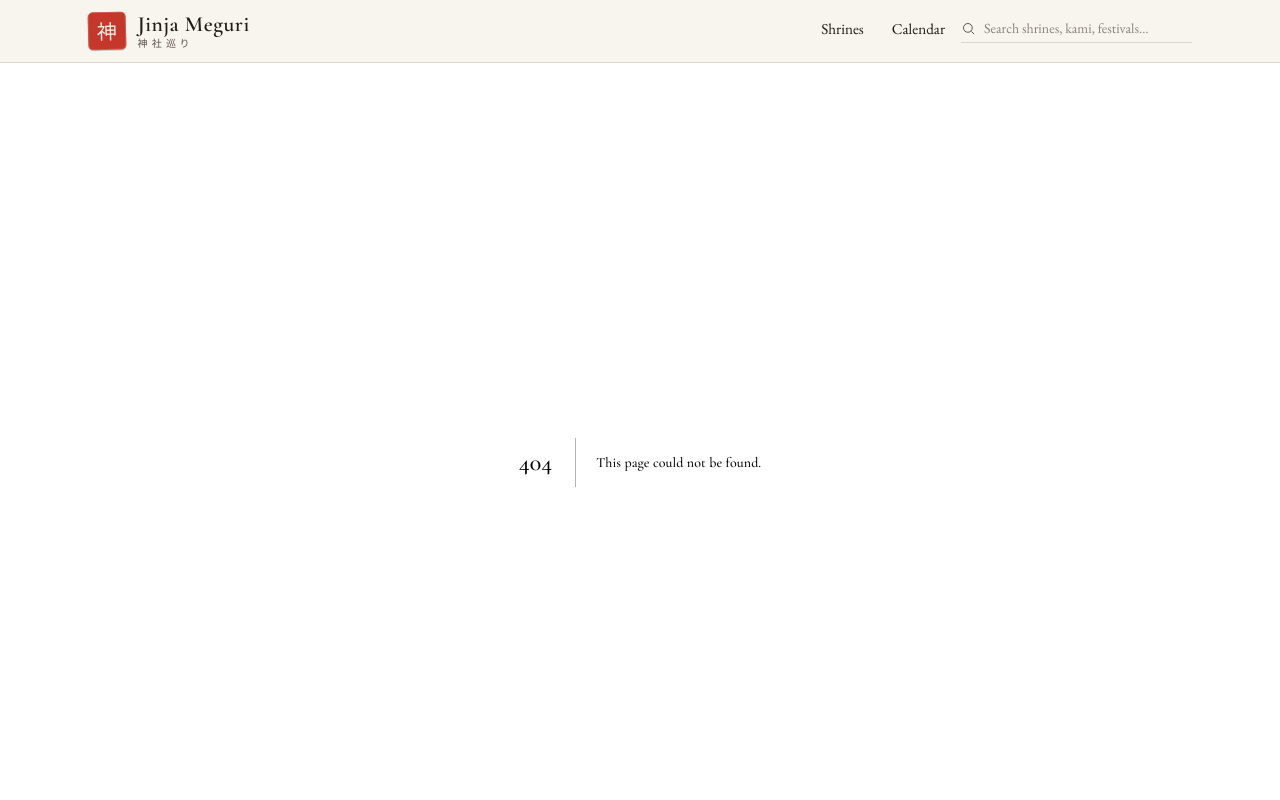
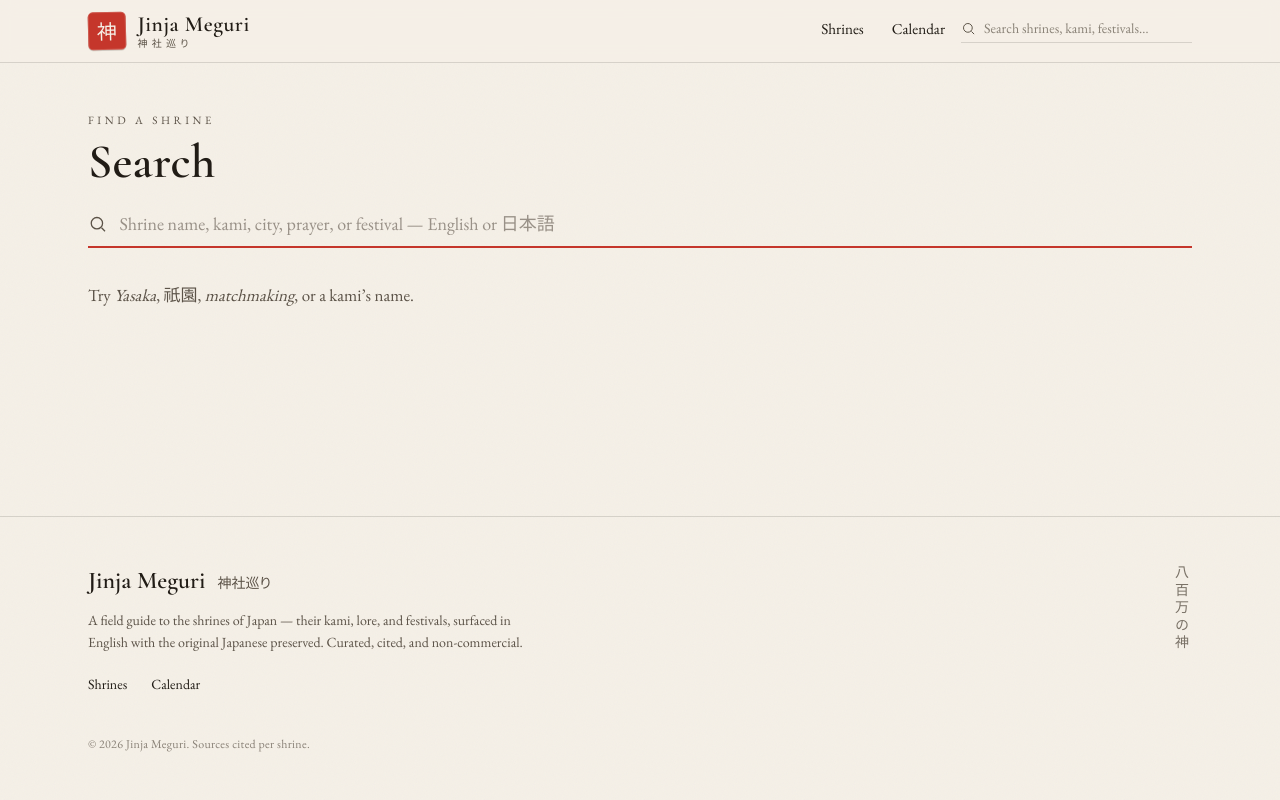
Before and after one commit to dothuan-git/jinja-meguri, a Next.js app: page /search in a window 1280 px wide. Before the commit this address had no page. Shown: the top 800 px of the page. Built offline with nearby package versions, Linux system fonts and the light colour scheme.

Commit message:
feat: search page over Fuse index with header search box

```diff
--- /dev/null
+++ b/app/search/page.tsx
@@ -0,0 +1,14 @@
+import { Suspense } from "react";
+import { loadStore } from "@/lib/db/store";
+import { toSearchDocs } from "@/lib/search";
+import { getShrineCards } from "@/lib/db/repo";
+import SearchResults from "@/components/SearchResults";
+
+export default function SearchPage() {
+  const store = loadStore();
+  return (
+    <Suspense fallback={<div className="mx-auto max-w-6xl px-4 py-12 sm:px-6">Loading…</div>}>
+      <SearchResults docs={toSearchDocs(store)} cards={getShrineCards(store)} />
+    </Suspense>
+  );
+}
--- /dev/null
+++ b/components/SearchResults.tsx
@@ -0,0 +1,86 @@
+"use client";
+
+import { useEffect, useMemo, useState } from "react";
+import { useRouter, usePathname, useSearchParams } from "next/navigation";
+import type { SearchDoc, ShrineCard as Card } from "@/lib/types";
+import { makeSearcher } from "@/lib/search";
+import ShrineCard from "@/components/ShrineCard";
+
+export default function SearchResults({ docs, cards }: { docs: SearchDoc[]; cards: Card[] }) {
+  const sp = useSearchParams();
+  const router = useRouter();
+  const pathname = usePathname();
+
+  const query = (sp.get("q") ?? "").trim();
+  const [value, setValue] = useState(query);
+  useEffect(() => setValue(sp.get("q") ?? ""), [sp]);
+
+  const searcher = useMemo(() => makeSearcher(docs), [docs]);
+  const cardBySlug = useMemo(() => new Map(cards.map((c) => [c.slug, c])), [cards]);
+  const results = useMemo(() => (query ? searcher(query) : []), [searcher, query]);
+
+  const submit = (v: string) => {
+    const q = v.trim();
+    router.replace(q ? `${pathname}?q=${encodeURIComponent(q)}` : pathname, { scroll: false });
+  };
+
+  const matched = results.map((r) => cardBySlug.get(r.slug)).filter((c): c is Card => !!c);
+
+  return (
+    <main className="mx-auto max-w-6xl px-4 py-12 sm:px-6">
+      <p className="kicker">Find a shrine</p>
+      <h1 className="mt-2 font-display text-5xl font-semibold">Search</h1>
+
+      <form
+        role="search"
+        onSubmit={(e) => {
+          e.preventDefault();
+          submit(value);
+        }}
+        className="mt-6 flex items-center gap-3 border-b-2 border-[var(--hairline)] pb-2 focus-within:border-vermilion"
+      >
+        <svg width="20" height="20" viewBox="0 0 24 24" fill="none" stroke="currentColor" strokeWidth="1.6" className="text-sumi-soft" aria-hidden>
+          <circle cx="11" cy="11" r="7" />
+          <path d="m21 21-4.3-4.3" />
+        </svg>
+        <input
+          type="search"
+          // eslint-disable-next-line jsx-a11y/no-autofocus
+          autoFocus
+          value={value}
+          onChange={(e) => {
+            setValue(e.target.value);
+            submit(e.target.value);
+          }}
+          placeholder="Shrine name, kami, city, prayer, or festival — English or 日本語"
+          aria-label="Search query"
+          className="w-full bg-transparent text-lg placeholder:text-sumi-soft/60 focus:outline-none"
+        />
+      </form>
+
+      <div className="mt-8">
+        {query === "" ? (
+          <p className="text-sumi-soft">
+            Try <em>Yasaka</em>, <span className="jp">祇園</span>, <em>matchmaking</em>, or a kami’s name.
+          </p>
+        ) : matched.length === 0 ? (
+          <p className="text-sumi-soft">
+            No shrines match “<span className="text-sumi">{query}</span>”.
+          </p>
+        ) : (
+          <>
+            <p className="mb-5 text-sm text-sumi-soft">
+              <span className="text-sumi">{matched.length}</span> result{matched.length === 1 ? "" : "s"} for “
+              {query}”
+            </p>
+            <div className="grid gap-5 sm:grid-cols-2">
+              {matched.map((c) => (
+                <ShrineCard key={c.slug} card={c} />
+              ))}
+            </div>
+          </>
+        )}
+      </div>
+    </main>
+  );
+}
```
